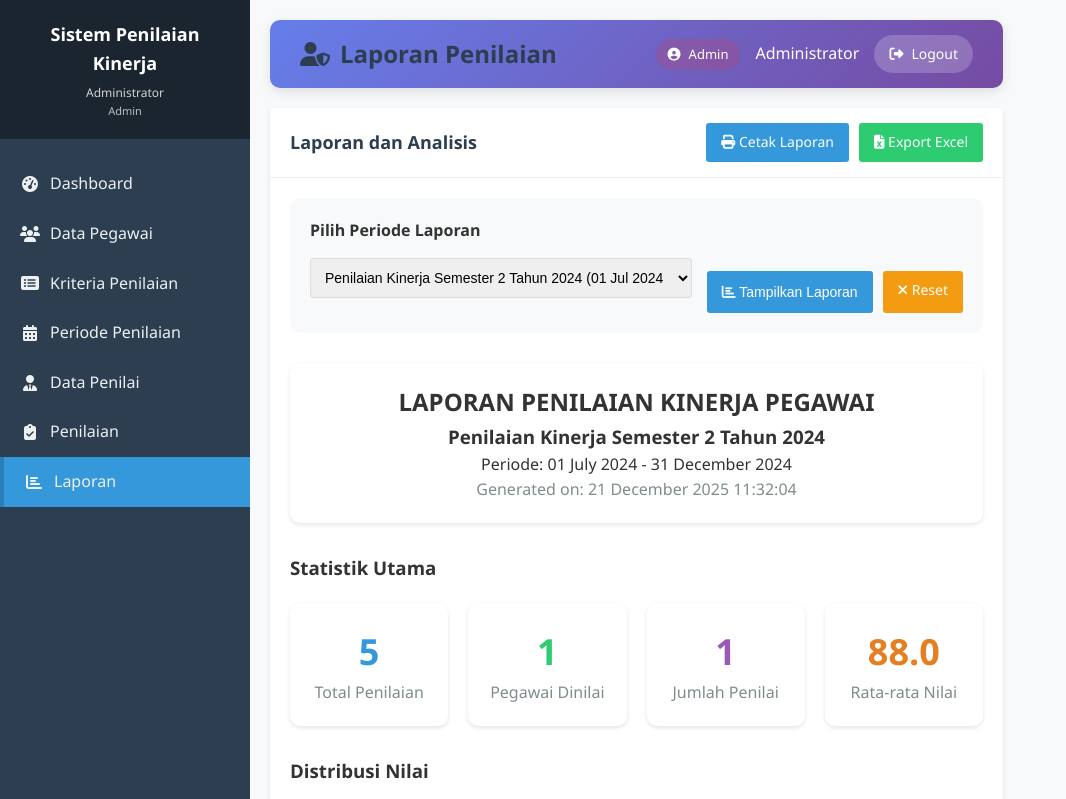
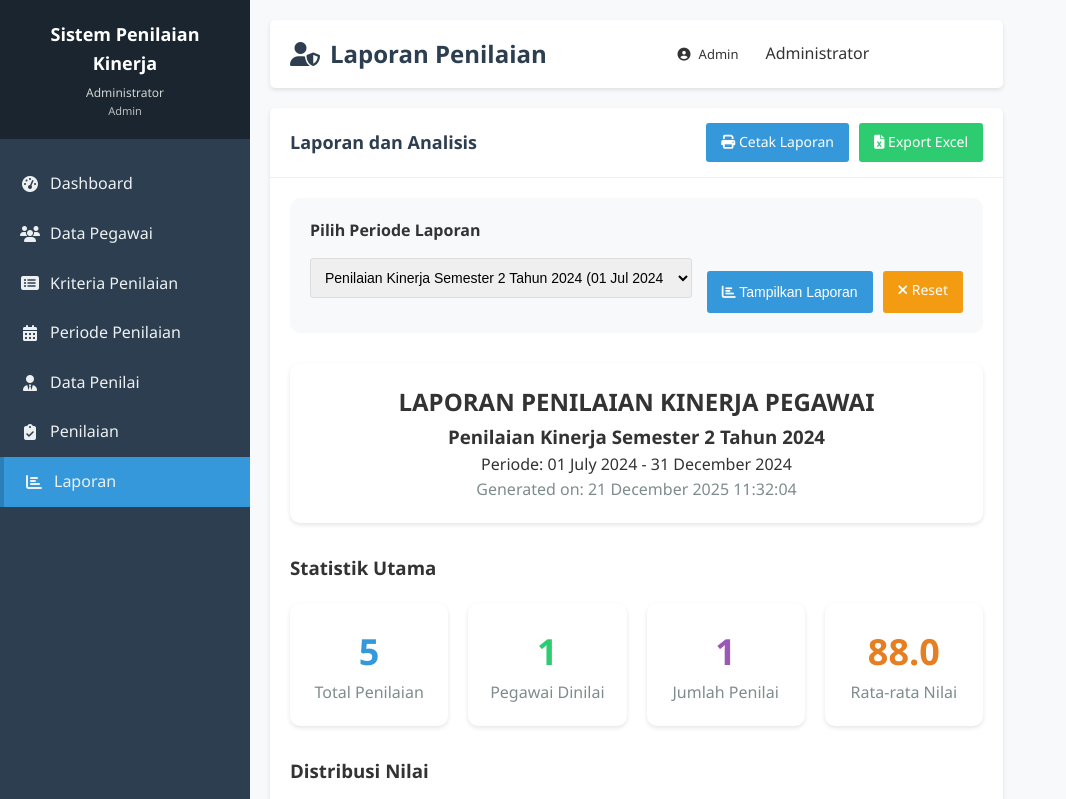
Before and after one commit to fakhriiii7/Sistem-Penilaian-Kinerja, a PHP site: page /admin/laporan.php in a window 1280 px wide; the page is wider, and only the part inside the window is pictured. Shown: the top 799 px of that part, without its empty margins (0-1066 px from the left). Run offline with PHP 8.4, Linux system fonts and the light colour scheme; a user stored in the database is signed in; data comes from the database, SQL or seed files in the repository.

Commit message:
perbaikan header

```diff
--- a/includes/header.php
+++ b/includes/header.php
@@ -7,19 +7,6 @@
     <link rel="stylesheet" href="../assets/css/style.css">
     <link rel="stylesheet" href="https://cdnjs.cloudflare.com/ajax/libs/font-awesome/6.4.0/css/all.min.css">
     <style>
-        /* ===== HEADER UNIVERSAL UNTUK SEMUA AKTOR ===== */
-        .main-content .header {
-            background: linear-gradient(135deg, #667eea 0%, #764ba2 100%);
-            color: white;
-            padding: 15px 30px;
-            display: flex;
-            justify-content: space-between;
-            align-items: center;
-            box-shadow: 0 4px 12px rgba(0, 0, 0, 0.1);
-            border-radius: 10px;
-            margin-bottom: 20px;
-        }
-
         .main-content .header-left h1 {
             margin: 0;
             font-size: 1.5rem;
@@ -347,7 +334,7 @@
                     <div class="user-info">
                         <!-- Badge role dengan warna berbeda -->
                         <?php if (isset($_SESSION['role'])): ?>
-                            <div class="user-badge" style="
+                            <div class="user-badge"
                                 <?php
                                 $role = $_SESSION['role'];
                                 if ($role == 'admin') {
```
